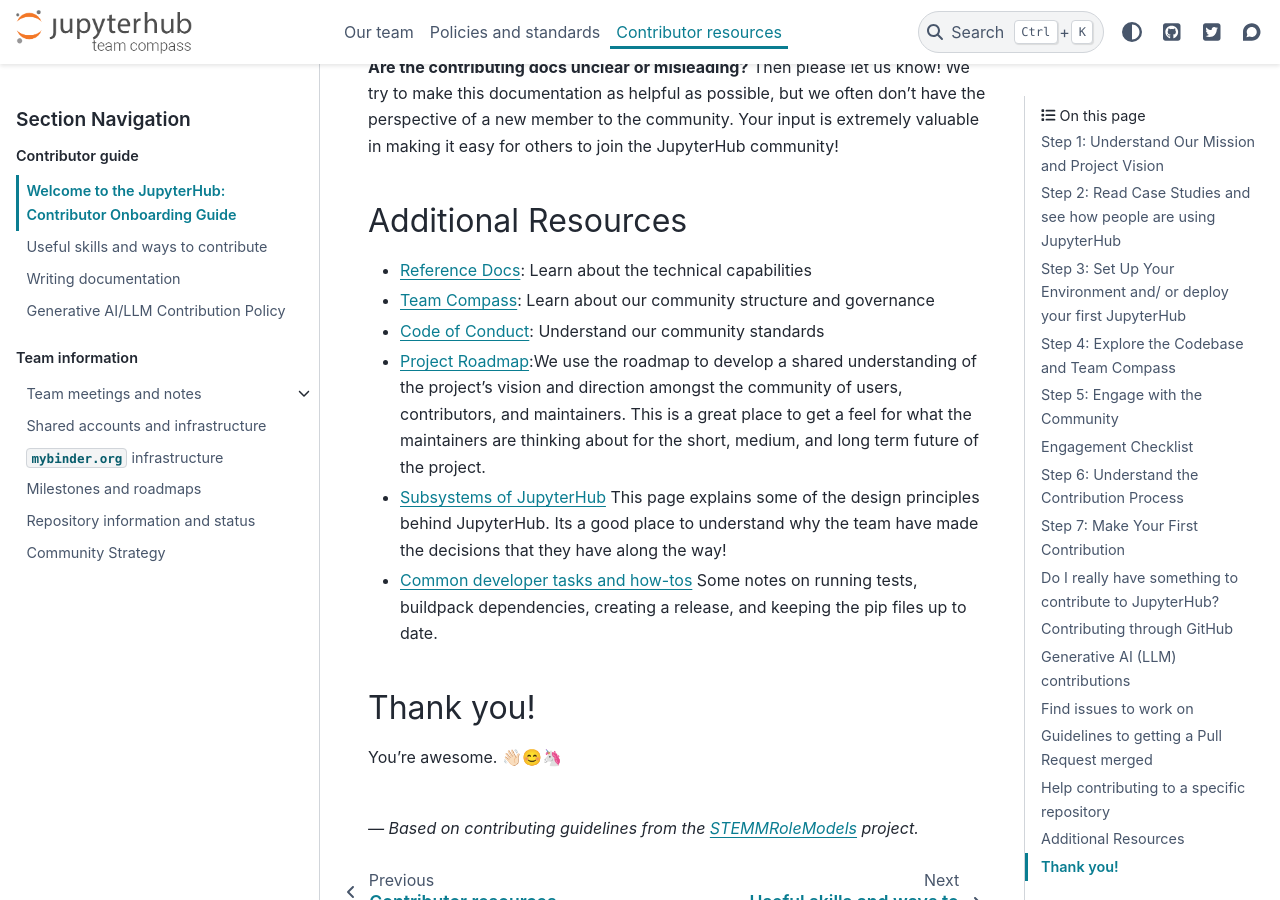
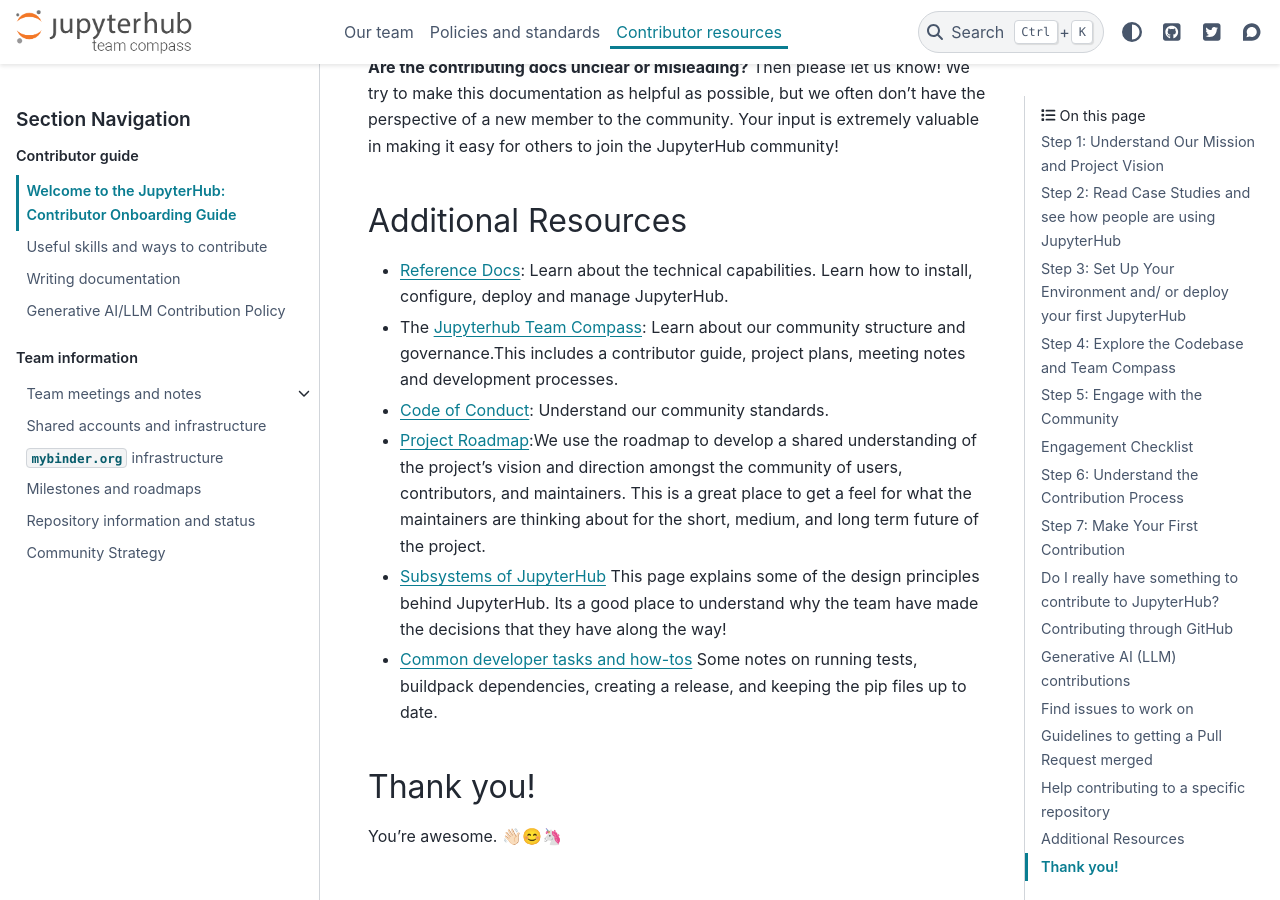
Before and after one commit to jupyterhub/team-compass, a Sphinx documentation site: the page built from docs/contribute/guide.md, in a window 1280 px wide and 900 px high, scrolled down 8368 px. Built offline with Sphinx 7.4.7 and the PyData theme 0.15.4, drawn with Linux system fonts in a browser that asks for light colours; the version number could not be read and is left out.

Commit message:
Updating the additional resources section

```diff
--- a/docs/contribute/guide.md
+++ b/docs/contribute/guide.md
@@ -238,9 +238,12 @@
 
 ## Additional Resources
 
-- [Reference Docs](https://jupyterhub.readthedocs.io): Learn about the technical capabilities
-- [Team Compass](https://compass.hub.jupyter.org/): Learn about our community structure and governance
-- [Code of Conduct](https://jupyter.org/governance/conduct/code-of-conduct/): Understand our community standards
+- [Reference Docs](https://jupyterhub.readthedocs.io): Learn about the technical capabilities.
+Learn how to install, configure, deploy and manage JupyterHub.
+
+- The [Jupyterhub Team Compass](https://compass.hub.jupyter.org/): Learn about our community structure and governance.This includes a contributor guide, project plans, meeting notes and development processes.
+
+- [Code of Conduct](https://jupyter.org/governance/conduct/code-of-conduct/): Understand our community standards.
 
 - [Project Roadmap](https://jupyterhub.readthedocs.io/en/stable/contributing/roadmap.html):We use the roadmap to develop a shared understanding of the project's vision and direction amongst the community of users, contributors, and maintainers. This is a great place to get a feel for what the maintainers are thinking about for the short, medium, and long term future of the project.
 
```
